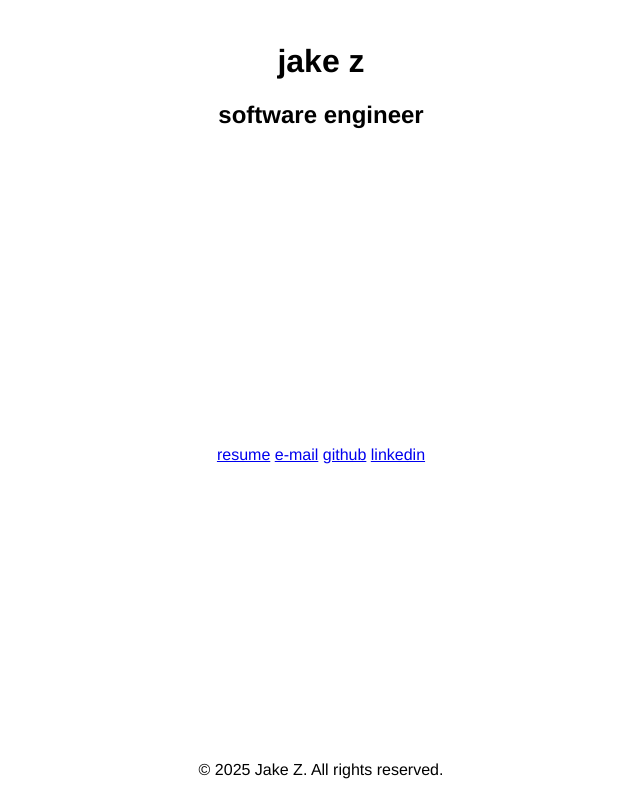
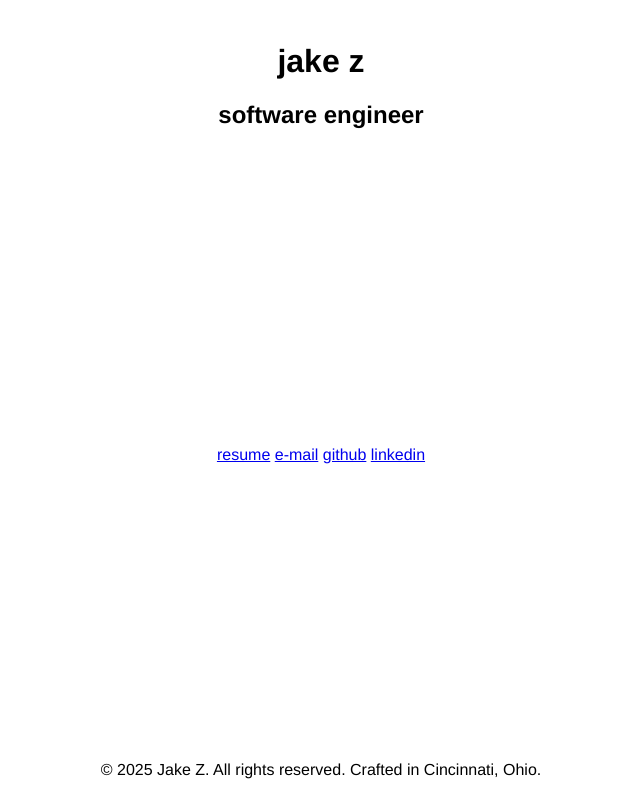
Before and after one commit to the-jake-z/the-jake-z.github.io, a plain HTML site: page index.html in a window 1280 px wide. Shown: the whole page, without its empty margins (319-959 px from the left). Drawn offline with Linux system fonts and the light colour scheme.

Commit message:
Add footer note

```diff
--- a/index.html
+++ b/index.html
@@ -28,6 +28,6 @@
         </span>
     </div>
     <footer>&copy;
-        <script>document.write(new Date().getFullYear())</script> Jake Z. All rights reserved.
+        <script>document.write(new Date().getFullYear())</script> Jake Z. All rights reserved. Crafted in Cincinnati, Ohio.
     </footer>
 </body>
```
